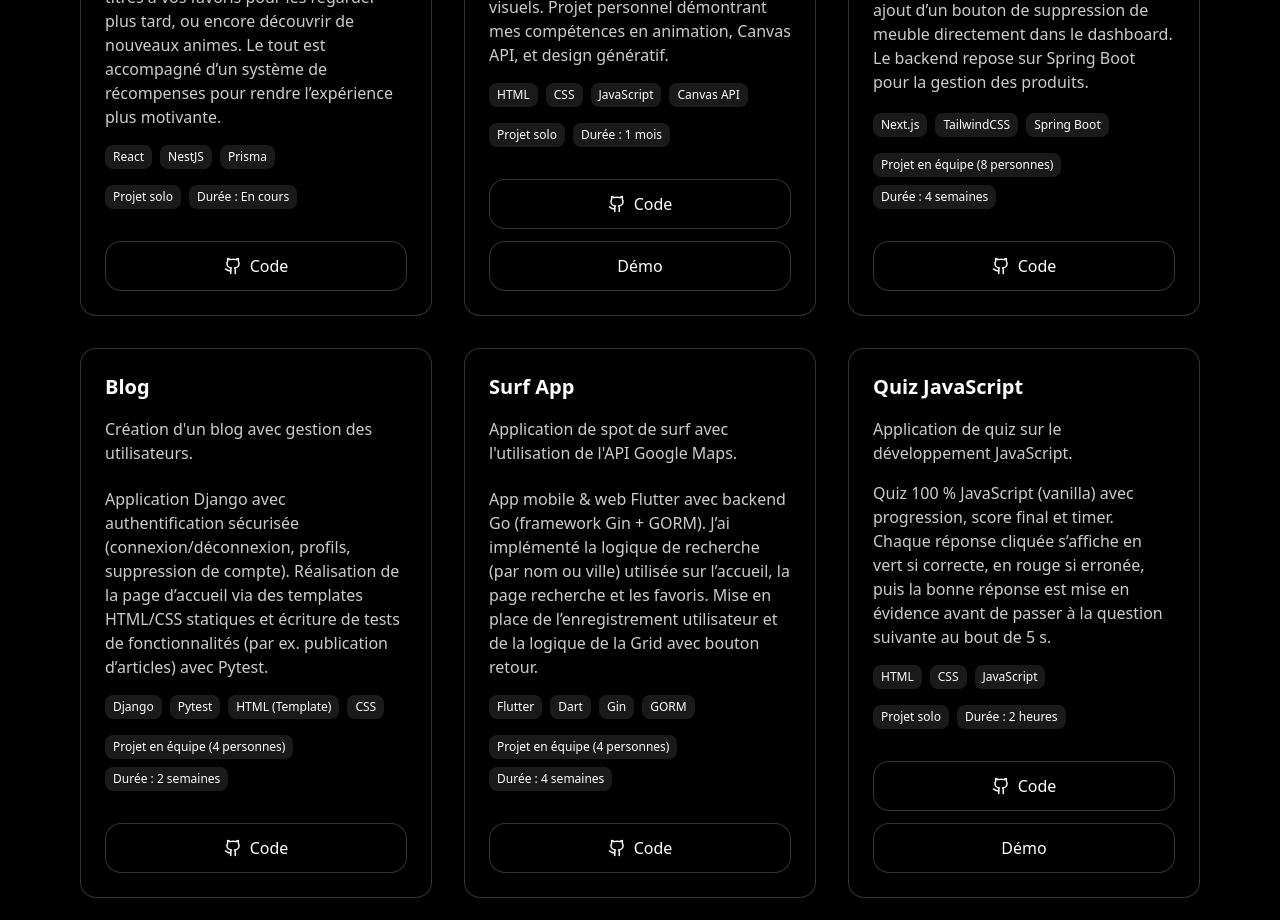
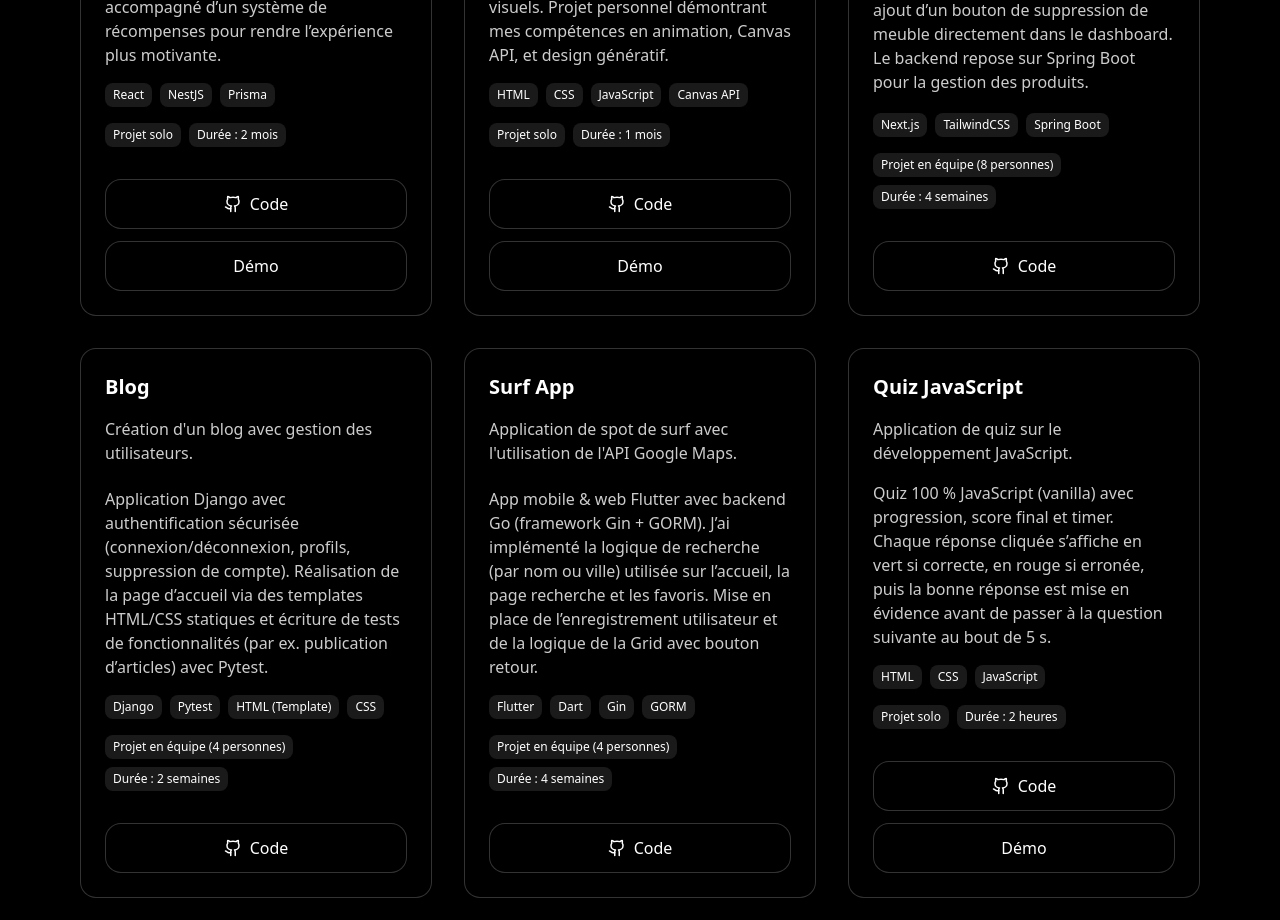
Before and after one commit to LeoV0/Portfolio, a React (Vite) app: page / in a window 1280 px wide. Shown: the part 2860-3780 px from the top of the page. Built offline with nearby package versions, Linux system fonts and the light colour scheme.

Commit message:
ADD: DemoUrl YumeTrack

```diff
--- a/src/components/ProjectsSection.tsx
+++ b/src/components/ProjectsSection.tsx
@@ -8,8 +8,10 @@ export default function ProjectsSection() {
       description:
         "Ce projet permet de suivre facilement la progression de vos séries animées : noter les épisodes vus, ajouter des titres à vos favoris pour les regarder plus tard, ou encore découvrir de nouveaux animes. Le tout est accompagné d’un système de récompenses pour rendre l’expérience plus motivante.",
       demoLink: "https://github.com/LeoV0/AnimeStats",
+      demoUrl: "https://yumetrack.netlify.app",
+
       stacks: ["React", "NestJS", "Prisma"],
-      informations: ["Projet solo", "Durée : En cours"],
+      informations: ["Projet solo", "Durée : 2 mois"],
     },
     {
       title: "Generative Art",
```
